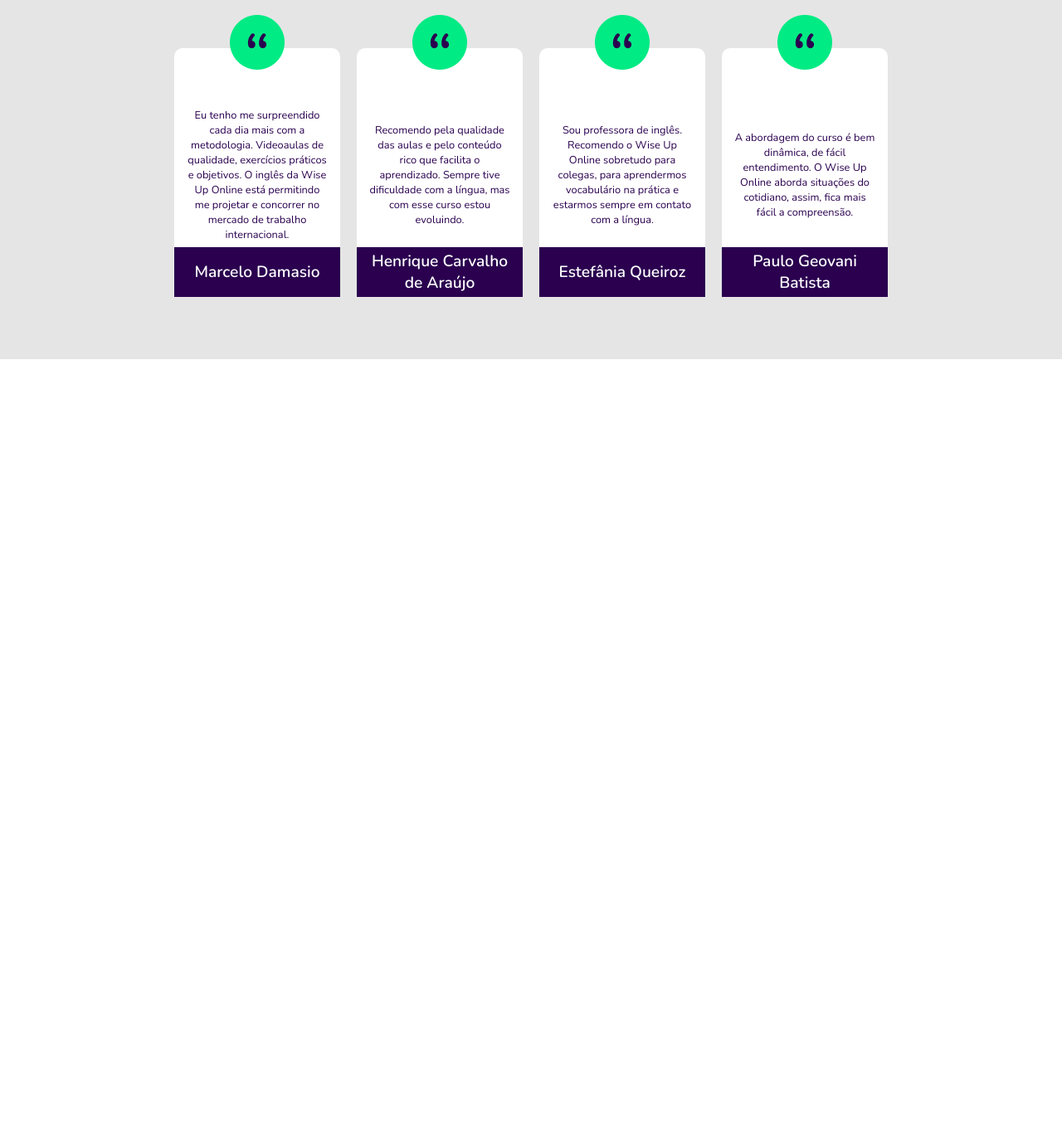
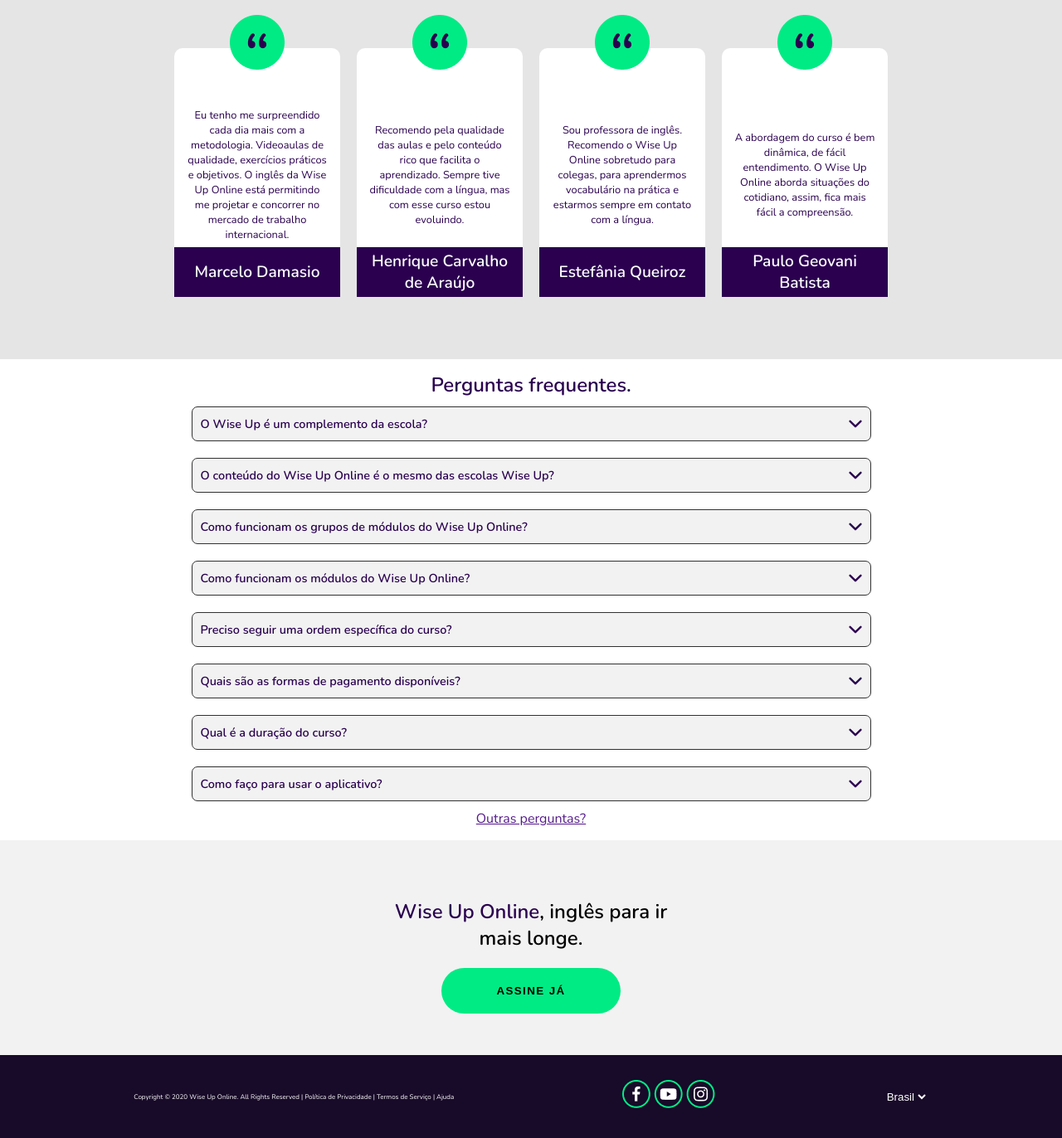
Before and after one commit to VictorDEV1301/WiseUP-Clone, a plain HTML site: page index.html in a window 1280 px wide. Shown: the part 4615-5987 px from the top of the page at 83% size. Before the commit the page ends 5048 px from the top, so only its background shows below. Drawn offline with nearby package versions, Linux system fonts and the light colour scheme; a web font is replaced by a local one.

Commit message:
container 7-8 & footer

```diff
--- a/css/style.css
+++ b/css/style.css
@@ -586,6 +586,105 @@
     font-size: 0.8rem;
     padding: 15px;
 }
+
+.container-7{
+    background-color: #fff;
+    display: flex;
+    justify-content: center;
+    align-items: center;
+    padding: 15px;
+}
+
+.container-7-content-1{
+    width: 100%;
+    display: flex;
+    flex-direction: column;
+    justify-content: center;
+    align-items: center;
+    color: #2a004f;
+}
+
+.container-7-content-1-questions{
+    display: flex;
+    justify-content: space-between;
+    flex-direction: row;
+    font-size: 0.6rem;
+    margin: 10px;
+    border-radius: 7px;
+    border: solid 1px #313131;
+    padding: 10px;
+    color: #2a004f;
+    width: 70%;
+    background-color: #f2f2f2;
+    cursor: pointer;
+}
+
+.container-7-content-1-questions img{
+    width: 2%;
+    min-width: 10px;
+    height: auto;
+}
+
+.container-8{
+    background-color: #f2f2f2;
+}
+
+.container-8-content-1{
+    max-width: 460px;
+    text-align: center;
+    font-weight: bold;
+    display: flex;
+    flex-direction: column;
+    justify-content: center;
+    align-items: center;
+    padding: 50px;
+}
+
+.container-8-content-1 h1{
+    margin: 20px 0;
+}
+
+.container-8-content-1 strong{
+    color: #2a004f;
+}
+
+.container-8-content-1 button{
+    cursor: pointer;
+    width: 60%;
+    background-color: #00eb84;
+    border-radius: 40px;
+    letter-spacing: 1.4px;
+    padding: 20px;
+    font-weight: bold;
+}
+
+footer{
+    background-color: #180a29;
+    padding: 30px;
+}
+
+.footer-content{
+    display: flex;
+    flex-direction: row;
+    justify-content: space-around;
+    align-items: center;
+    flex-wrap: wrap;
+}
+.footer-content p{
+    margin: 10px;
+    color: #fff;
+    font-size: 0.5rem;
+}
+.footer.content-icons a{
+    margin: 10px;
+}
+
+.footer-content select{
+    margin: 10px;
+    background-color: transparent;
+    color: #fff;
+}
+
 @media screen and (max-width:1060px) {
     .header-content ul li{
         display: none;
@@ -654,6 +753,18 @@
     .container-4-content-1-container-card-principal{
         height: auto;
     }
+
+    .footer-content{
+        flex-direction: column-reverse;
+    }
+
+    .footer-content p{
+        order: 2;
+    }
+
+    .footer-content select{
+        order: 1;
+    }
 }
 
 @media screen and (max-width:300px) {
--- a/index.html
+++ b/index.html
@@ -445,9 +445,76 @@
             </div>
         </section>
 
+        <section class="container-7">
+            <div class="container-7-content-1 content">
+                <h1>Perguntas frequentes.</h1>
+                <div class="container-7-content-1-questions">
+                    <h1>O Wise Up é um complemento da escola?</h1>
+                    <img src="./assets/icon-arrow-down-azul.svg">
+                </div>
 
+                <div class="container-7-content-1-questions">
+                    <h1>O conteúdo do Wise Up Online é o mesmo das escolas Wise Up?</h1>
+                    <img src="./assets/icon-arrow-down-azul.svg">
+                </div>
+
+                <div class="container-7-content-1-questions">
+                    <h1>Como funcionam os grupos de módulos do Wise Up Online?</h1>
+                    <img src="./assets/icon-arrow-down-azul.svg">
+                </div>
+
+                <div class="container-7-content-1-questions">
+                    <h1>Como funcionam os módulos do Wise Up Online?</h1>
+                    <img src="./assets/icon-arrow-down-azul.svg">
+                </div>
+
+                <div class="container-7-content-1-questions">
+                    <h1>Preciso seguir uma ordem específica do curso?</h1>
+                    <img src="./assets/icon-arrow-down-azul.svg">
+                </div>
+
+                <div class="container-7-content-1-questions">
+                    <h1>Quais são as formas de pagamento disponíveis?</h1>
+                    <img src="./assets/icon-arrow-down-azul.svg">
+                </div>
+
+                <div class="container-7-content-1-questions">
+                    <h1>Qual é a duração do curso?</h1>
+                    <img src="./assets/icon-arrow-down-azul.svg">
+                </div>
+
+                <div class="container-7-content-1-questions">
+                    <h1>Como faço para usar o aplicativo?</h1>
+                    <img src="./assets/icon-arrow-down-azul.svg">
+                </div>
+
+                <a href="">Outras perguntas?</a>
+            </div>
+        </section>
+
+        <section class="container-8">
+            <div class="container-8-content-1 content">
+                <h1><strong>Wise Up Online</strong>, inglês para ir mais longe.</h1>
+                <button>ASSINE JÁ</button>
+            </div>
+        </section>
     </main>
 
+    <footer>
+        <div class="footer-content content">
+            <p>Copyright © 2020 Wise Up Online. All Rights Reserved | Política de Privacidade | Termos de Serviço |
+                Ajuda</p>
+            <div class="footer-content-icons">
+                <a href=""><img src="./assets/icon-face.png"></a>
+                <a href=""><img src="./assets/icon-youtube.png"></a>
+                <a href=""><img src="./assets/icon-insta.png"></a>
+            </div>
+            <select name="" id="">
+                <option value="">Brasil</option>
+                <option value="">USA</option>
+            </select>
+        </div>
+    </footer>
 
 </body>
 
```
Also changed, not shown: assets/icon-arrow-down-azul.svg (added), assets/icon-face.png (added), assets/icon-insta.png (added), assets/icon-youtube.png (added).
